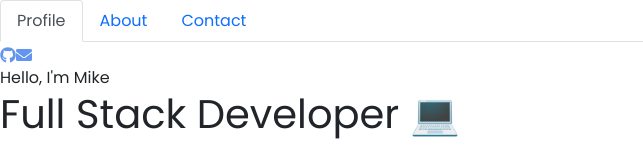
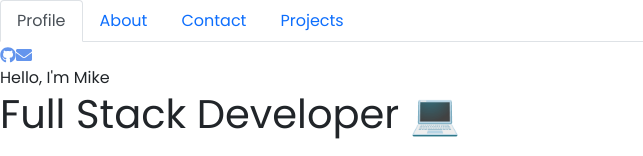
Before and after one commit to Mike-C-Sanders/Portfolio2, a React (Create React App) app: page / in a window 1280 px wide. Shown: the top 156 px of the page, without its empty margins (0-643 px from the left). Built offline with nearby package versions, Linux system fonts and the light colour scheme.

Commit message:
added projects and project components.

```diff
--- a/package.json
+++ b/package.json
@@ -11,6 +11,7 @@
     "bootstrap-icons": "^1.8.3",
     "react": "^18.1.0",
     "react-dom": "^18.1.0",
+    "react-icons": "^4.3.1",
     "react-scripts": "5.0.1",
     "react-typical": "^0.1.3",
     "web-vitals": "^2.1.4"
--- a/src/App.js
+++ b/src/App.js
@@ -2,6 +2,7 @@ import React, { useState } from 'react';
 import Profile from "./Components/Profile/Profile"
 import About from "./Components/AboutMe/About"
 import Contact from "./Components/ContactMe/Contact"
+import Projects from "./Components/Projects/Projects"
 import NavTabs from './Components/NavTabs/NavTabs';
 import {IconContext} from "react-icons"
 
@@ -19,6 +20,9 @@ const renderPage = () => {
   if (currentPage === 'About') {
     return <About />;
   }
+  if (currentPage === 'Projects') {
+    return <Projects />;
+  }
   return <Contact />;
 };
 
--- a/src/Components/NavTabs/NavTabs.js
+++ b/src/Components/NavTabs/NavTabs.js
@@ -35,6 +35,16 @@ export default function NavTabs ({ currentPage, handlePageChange }) {
             Contact
           </a>
         </li>
+        <li className="nav-item">
+          <a
+            href="#projects"
+            onClick={() => handlePageChange('Projects')}
+
+            className={currentPage === 'Projects' ? 'nav-link active' : 'nav-link'}
+          >
+            Projects
+          </a>
+        </li>
       </ul>
     );
   }
--- /dev/null
+++ b/src/Components/Project/Project.js
@@ -0,0 +1,10 @@
+import React from "react";
+
+export default function Project({project}) {
+  return (
+    <div>
+      <p>{project.title}</p>
+      <img src={project.image}></img>
+    </div>
+  );
+}
--- a/src/Components/Projects/Projects.js
+++ b/src/Components/Projects/Projects.js
@@ -1,7 +1,25 @@
 import React from 'react'
+import myPhoto from '../../assets/Home/myphoto.jpg'
+import Project from '../Project/Project'
+export default function Projects () {
+    const myProjects = [
+        {
+            title: "project 1",
+            image: myPhoto,
+            github: "githublink",
+            site: "live site link"
+        }
+    ];
 
-export default function Projects () {
     return (
-        <h1>My Projects</h1>
+        <div>
+            <h1>My Projects</h1>
+            {
+                myProjects.map( project => (
+                    <Project project={project}/>
+                ))
+
+            }
+        </div>
     )
 }
```
Also changed, not shown: 23 other files (tests, documents, lock files or other folders).
